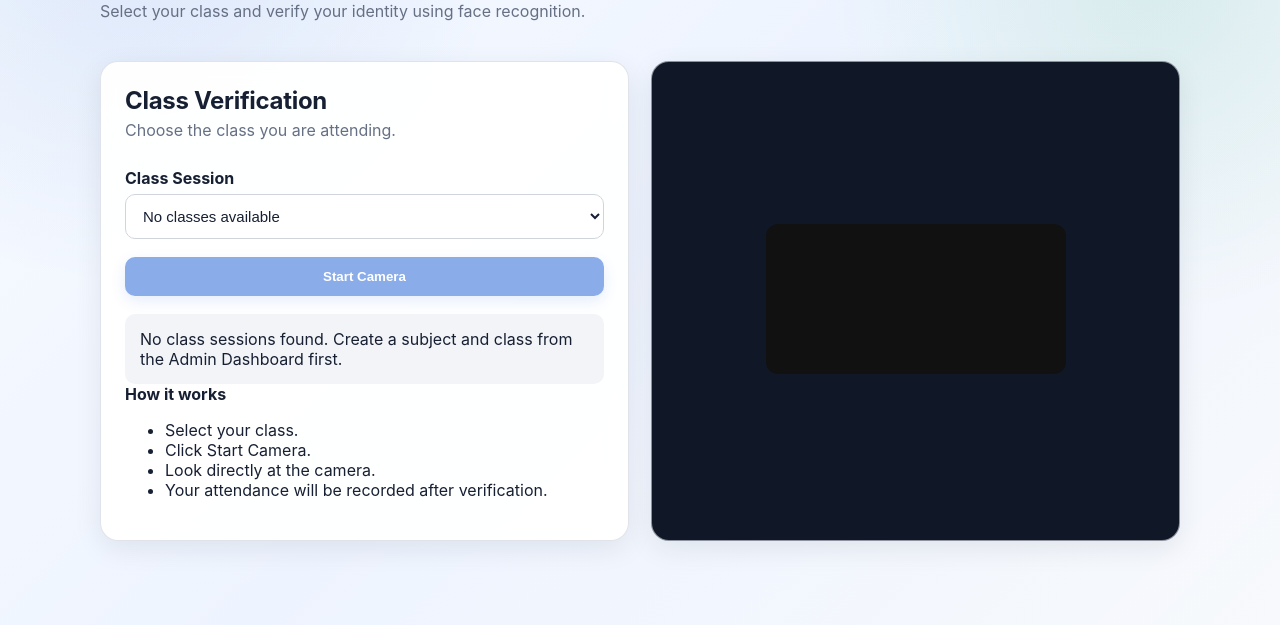
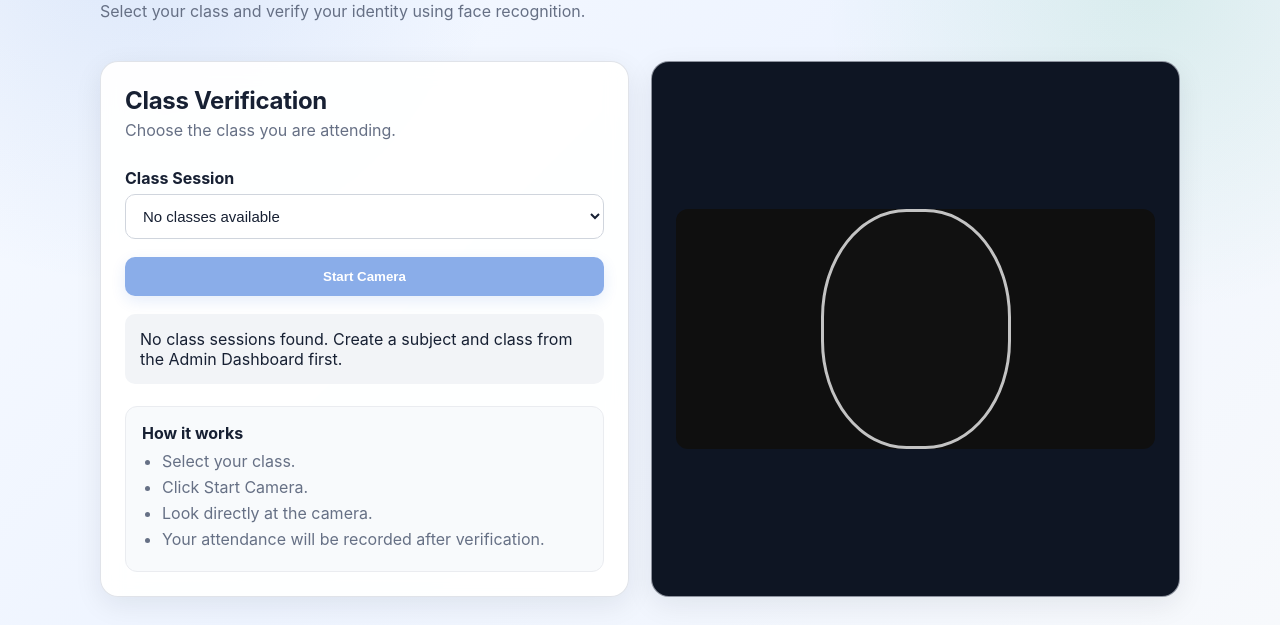
Before and after one commit to pavankumarpunugu/real-time-face-attendance, a Flask app: page /attendance in a window 1280 px wide. Shown: the part 175-800 px from the top of the page. Run offline with Flask 3, Linux system fonts and the light colour scheme; the visitor is signed in with stand-in values (Sample User, id 1); data that the repository does not hold is empty; some libraries are stand-ins or nearby versions.

Commit message:
Add attendance camera UI styles to style.css

```diff
--- a/static/style.css
+++ b/static/style.css
@@ -820,3 +820,57 @@ tbody tr:hover {
         min-width: 650px;
     }
 }
+/* =========================================
+   ATTENDANCE CAMERA UI
+========================================= */
+
+.camera-wrapper {
+    position: relative;
+    width: 100%;
+    height: 100%;
+    min-height: 390px;
+    display: flex;
+    align-items: center;
+    justify-content: center;
+}
+
+.camera-overlay {
+    position: absolute;
+    inset: 0;
+    display: flex;
+    align-items: center;
+    justify-content: center;
+    pointer-events: none;
+}
+
+.face-frame {
+    width: 190px;
+    height: 240px;
+    border: 3px solid rgba(255, 255, 255, 0.75);
+    border-radius: 45%;
+    box-shadow:
+        0 0 0 9999px rgba(0, 0, 0, 0.12);
+}
+
+.attendance-help {
+    margin-top: 22px;
+    padding: 16px;
+    border-radius: 12px;
+    background: #f8fafc;
+    border: 1px solid #eaecf0;
+}
+
+.attendance-help strong {
+    display: block;
+    margin-bottom: 8px;
+}
+
+.attendance-help ul {
+    margin: 0;
+    padding-left: 20px;
+    color: #667085;
+}
+
+.attendance-help li {
+    margin: 6px 0;
+}
```
